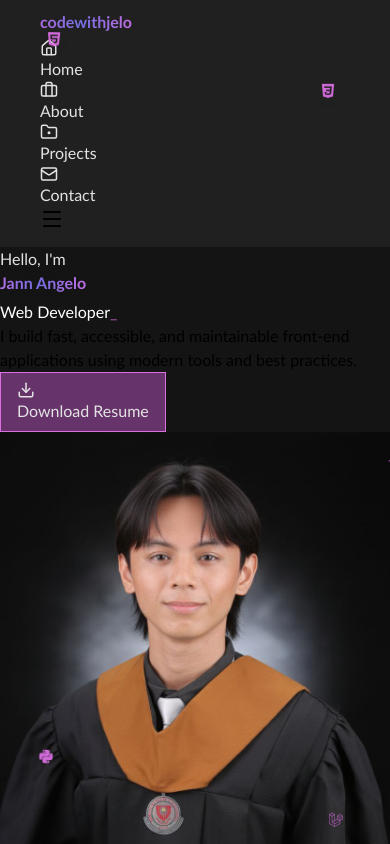
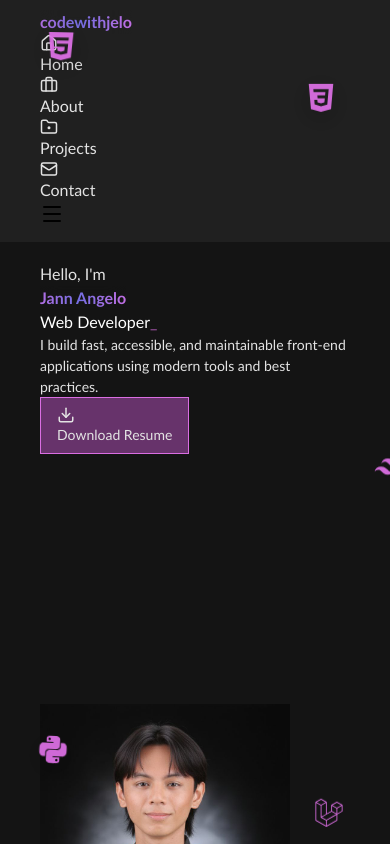
Before and after one commit to codewithjelo/Jelo_Portfolio, a React (Vite) app in the folder jelo-portfolio/: page / in a window 390 px wide. Shown: the top 844 px of the page. Built offline with nearby package versions, Linux system fonts and the light colour scheme.

Commit message:
Change approach for retrieving image and add mobile responsive

```diff
--- a/jelo-portfolio/src/components/sections/Hero.jsx
+++ b/jelo-portfolio/src/components/sections/Hero.jsx
@@ -2,6 +2,7 @@ import { forwardRef } from 'react';
 import GradientText from "../animations/GradientText";
 import TextType from "../animations/TextType";
 import Button from "../ui/Button";
+import profileImg from "../../assets/images/jelo.jpg";
 import '../../styles/components/sections/hero.css'
 import { Download, ChevronDown } from "lucide-react";
 import {
@@ -31,7 +32,7 @@ const Hero = forwardRef((props, ref) => {
 
   return (
     <section id="home" ref={ref} className="min-h-screen flex items-center">
-      <div className="home-container max-w-7xl px-6 py-20 flex flex-col lg:flex-row items-center gap-[10vw]">
+      <div className="container max-w-full flex flex-col lg:flex-row items-center gap-[10vw]">
         {/* Left: text */}
         <div className="w-full lg:w-2/5">
           <h1 className="name-text text-4xl sm:text-4xl font-extrabold leading-tight mb-4">
@@ -60,7 +61,7 @@ const Hero = forwardRef((props, ref) => {
             />
           </h1>
 
-          <p className="desciption text-lg text-slate-100 max-w-xl mb-6">
+          <p className="description max-w-xl mb-6">
             I build fast, accessible, and maintainable front-end applications
             using modern tools and best practices.
           </p>
@@ -78,8 +79,8 @@ const Hero = forwardRef((props, ref) => {
 
         {/* Right: image / illustration */}
         <div className="ms-[2vw] w-full lg:w-3/5 flex justify-center lg:justify-end">
-          <div className="relative h-64 sm:w-96 sm:h-96 md:w-[25rem] md:h-[25rem] p-1 rounded-full">
-            <div className="absolute inset-0 rounded-full bg-gradient-to-tr from-[#da6ee2] to-[#1E201E] filter blur-md mb-2 ms-2"></div>
+          <div className="relative h-50 sm:w-96 sm:h-96 md:w-[25rem] md:h-[25rem] p-1 rounded-full">
+            <div className="neon absolute inset-0 rounded-full bg-gradient-to-tr from-[#da6ee2] to-[#1E201E] filter blur-md mb-2 ms-2"></div>
 
             {/* floating icons (looping animation) */}
             <div className="floating-icon icon-1" title="HTML">
@@ -101,9 +102,9 @@ const Hero = forwardRef((props, ref) => {
               <SiTailwindcss className="tech-icon" />
             </div>
 
-            <div className="relative z-10 shadow-xl w-full h-full bg-slate-900 rounded-full overflow-hidden flex items-center justify-center">
+            <div className="image-container relative z-10 shadow-xl w-full h-full bg-slate-900 rounded-full overflow-hidden flex items-center justify-center">
               <img
-                src="./src/assets/images/jelo.jpg"
+                src={profileImg}
                 alt="Jelo Image"
                 className="object-cover object-top w-full h-full"
               />
--- a/jelo-portfolio/src/styles/components/animations/gradienttext.css
+++ b/jelo-portfolio/src/styles/components/animations/gradienttext.css
@@ -63,5 +63,4 @@
   -webkit-background-clip: text;
   color: transparent;
   animation: gradient linear infinite;
-  padding: 0 0 5px 0;
 }
--- a/jelo-portfolio/src/styles/components/sections/hero.css
+++ b/jelo-portfolio/src/styles/components/sections/hero.css
@@ -18,6 +18,7 @@
 }
 
 .resume-btn {
+  font-size: var(--text-sm);
   position: relative;
   overflow: hidden;
   background-color: transparent;
@@ -156,13 +157,6 @@
   100% { transform: translateY(0) rotate(0deg) scale(0.95); }
 }
 
-/* smaller icons on small screens to avoid overlap */
-@media (max-width: 640px) {
-  .floating-icon { transform-origin: center; }
-  .floating-icon .tech-icon,
-  .floating-icon svg { width: 14px !important; height: 14px !important; }
-}
-
 .chevron-down {
   color: var(--text-color);
   transition: ease 0.5s;
@@ -172,3 +166,22 @@
   color: var(--accent);
   transition: ease 0.5s;
 }
+
+@media (max-width: 767px) {
+  .description {
+    font-size: var(--text-sm);
+  }
+
+  .floating-icon .tech-icon,
+  .floating-icon svg {
+    width: 28px;
+    height: 28px;
+    display: inline-block;
+    filter: drop-shadow(0 6px 14px rgba(0,0,0,0.45));
+  }
+
+  .image-container, .neon {
+    width: 250px;
+    height: 250px;
+  }
+}
```
